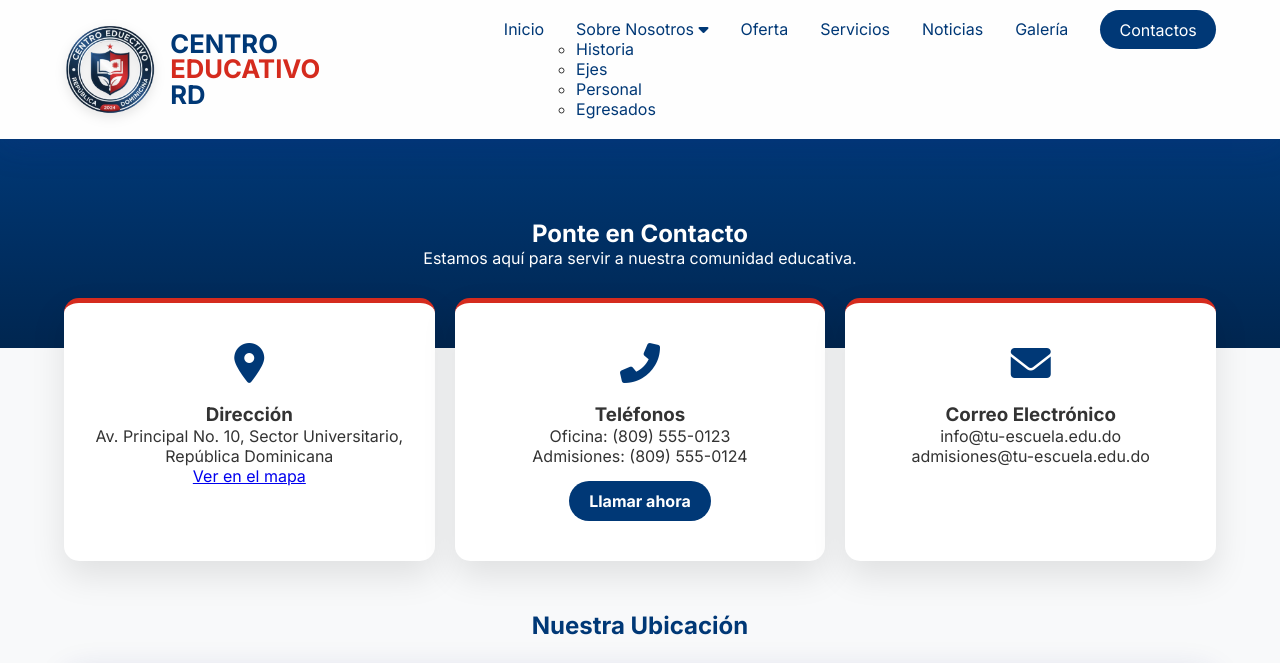
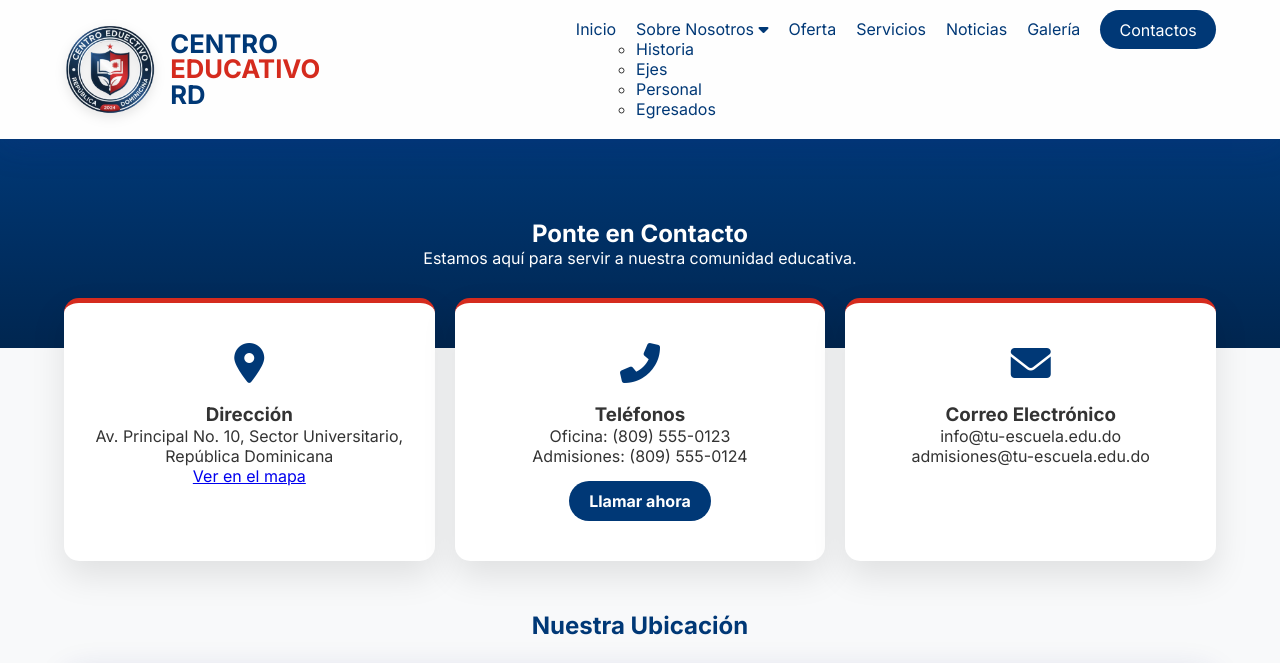
Before and after one commit to jorge21028/centroeducativo, a Jekyll site: the page built from contactos.html, in a window 1280 px wide and 1400 px high. Shown: the top 663 px of the window. Built offline with Jekyll 4.4.1, drawn with Linux system fonts in a browser that asks for light colours.

Commit message:
Update style.css

```diff
--- a/assets/css/style.css
+++ b/assets/css/style.css
@@ -763,3 +763,33 @@
     transform: translateY(-8px);
     box-shadow: 0 14px 28px rgba(0,0,0,0.1), 0 10px 10px rgba(0,0,0,0.08);
 }
+.nav-links {
+    list-style: none;
+    display: flex;
+    gap: 20px;
+}
+
+.nav-links li {
+    position: relative;
+}
+
+.submenu {
+    display: none;
+    position: absolute;
+    top: 100%;
+    left: 0;
+    background: white;
+    list-style: none;
+    padding: 0;
+    min-width: 180px;
+}
+
+.submenu li a {
+    display: block;
+    padding: 10px;
+    text-decoration: none;
+}
+
+.has-submenu:hover .submenu {
+    display: block;
+}
```
